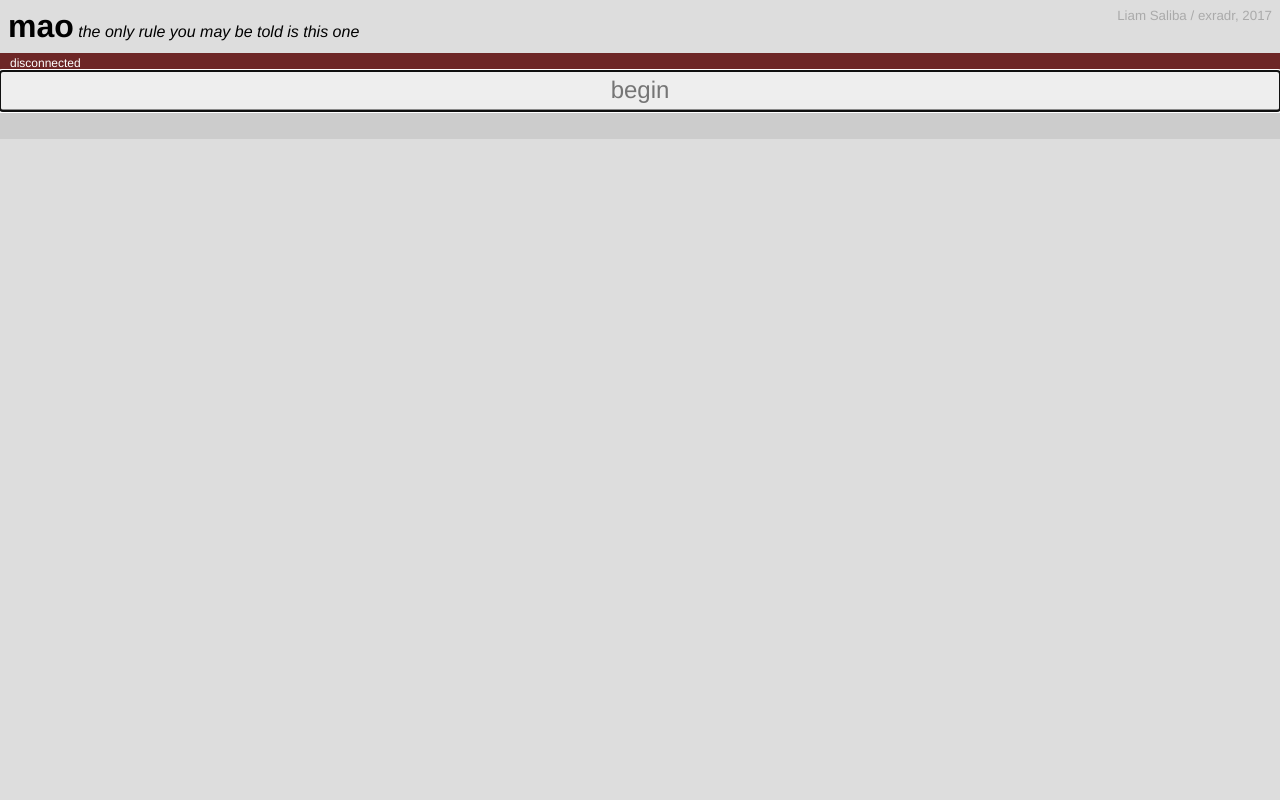
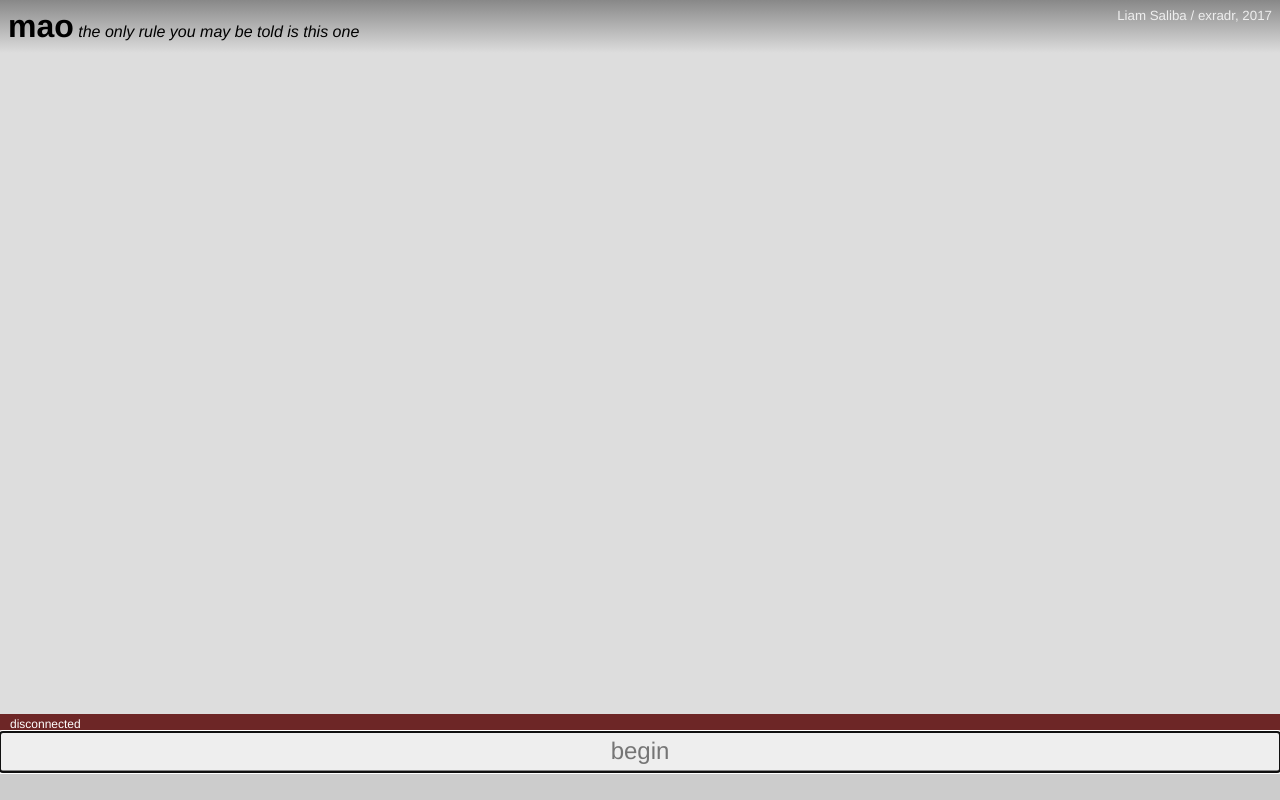
Before and after one commit to liamsaliba/mao-game, a website: page public/index.html in a window 1280 px wide. Drawn offline with nearby package versions, Linux system fonts and the light colour scheme; no server answers.

Commit message:
Shuffled the layout

```diff
--- a/public/index.html
+++ b/public/index.html
@@ -21,8 +21,13 @@
 	<body>
 		<header>
 			<div class="title-info">
-				<h1>mao</h1> <i>the only rule you may be told is this one</i><small style="float:right;color:#aaa">Liam Saliba / exradr, 2017</small>
+				<h1>mao</h1> <i>the only rule you may be told is this one</i><small style="float:right;color:#eee">Liam Saliba / exradr, 2017</small>
 			</div>
+		</header>
+		<main>
+			<div id="table"><div id="altusers"></div></div>
+		</main>
+		<footer>
 			<div id="connection-info">
 				<div class="info" id="info-online">disconnected</div>
 				<div class="info" id="info-online-count"></div>
@@ -31,11 +36,6 @@
 			</div>
 			<input id="input" placeholder="begin"></input>
 			<div id="output"><br></div>
-		</header>
-		<main>
-			<div id="table"><div id="altusers"></div></div>
-		</main>
-		<footer>
 		</footer>
 
 		<!-- Javascript Libraries -->
--- a/public/main.css
+++ b/public/main.css
@@ -25,6 +25,10 @@ body {
 
 .title-info {
 	margin: 0.5em;
+}
+
+header {
+	background: linear-gradient(to bottom, #888 0%, #ddd 100%);
 }
 
 main {
@@ -165,6 +169,7 @@ main {
 	position: relative;
 	min-width: 5rem;
 	padding: 4rem 4rem;
+	border-bottom: none; /*remove cardstack border*/
 }
 
 .user .cardstack {
```
